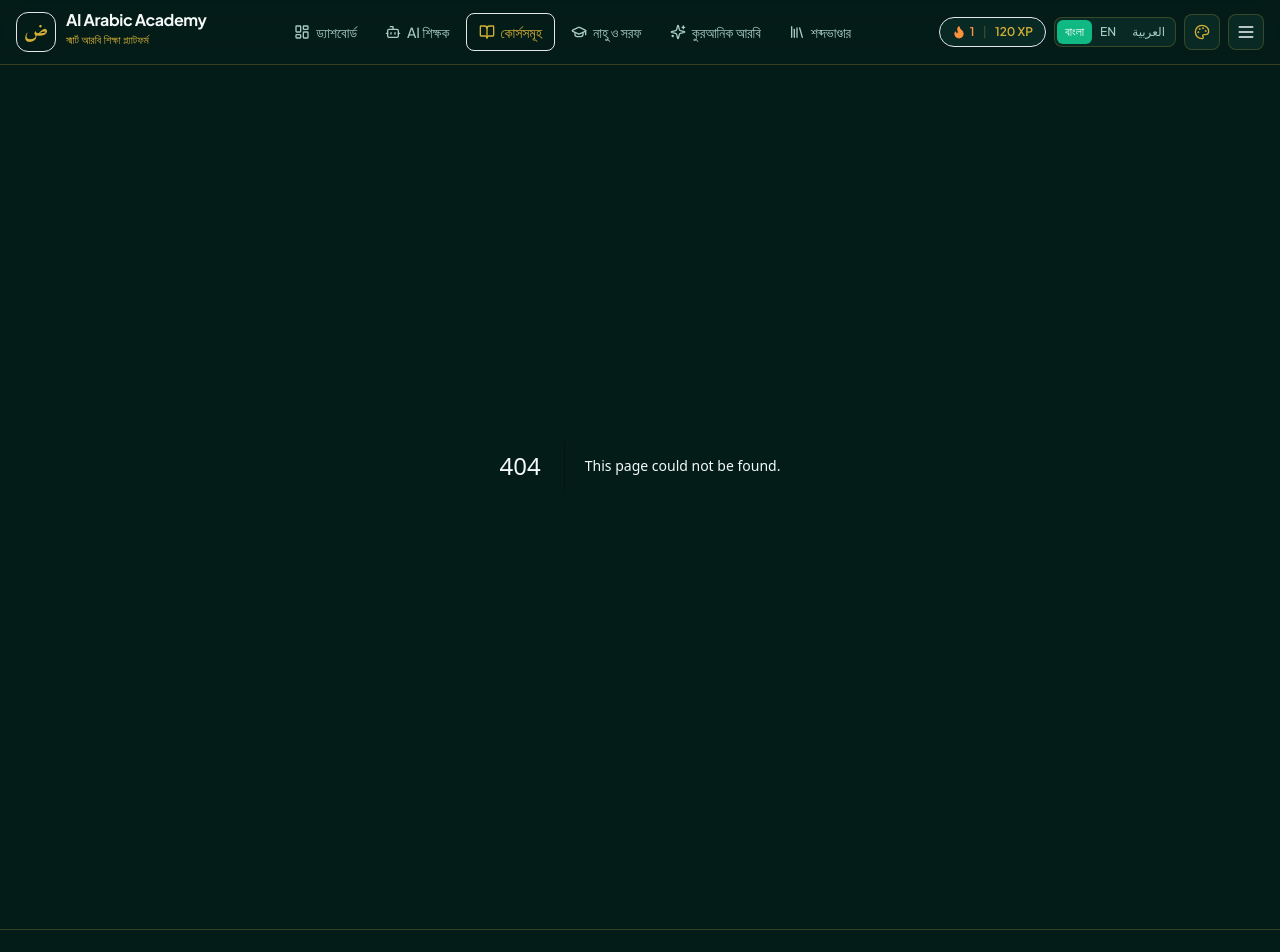
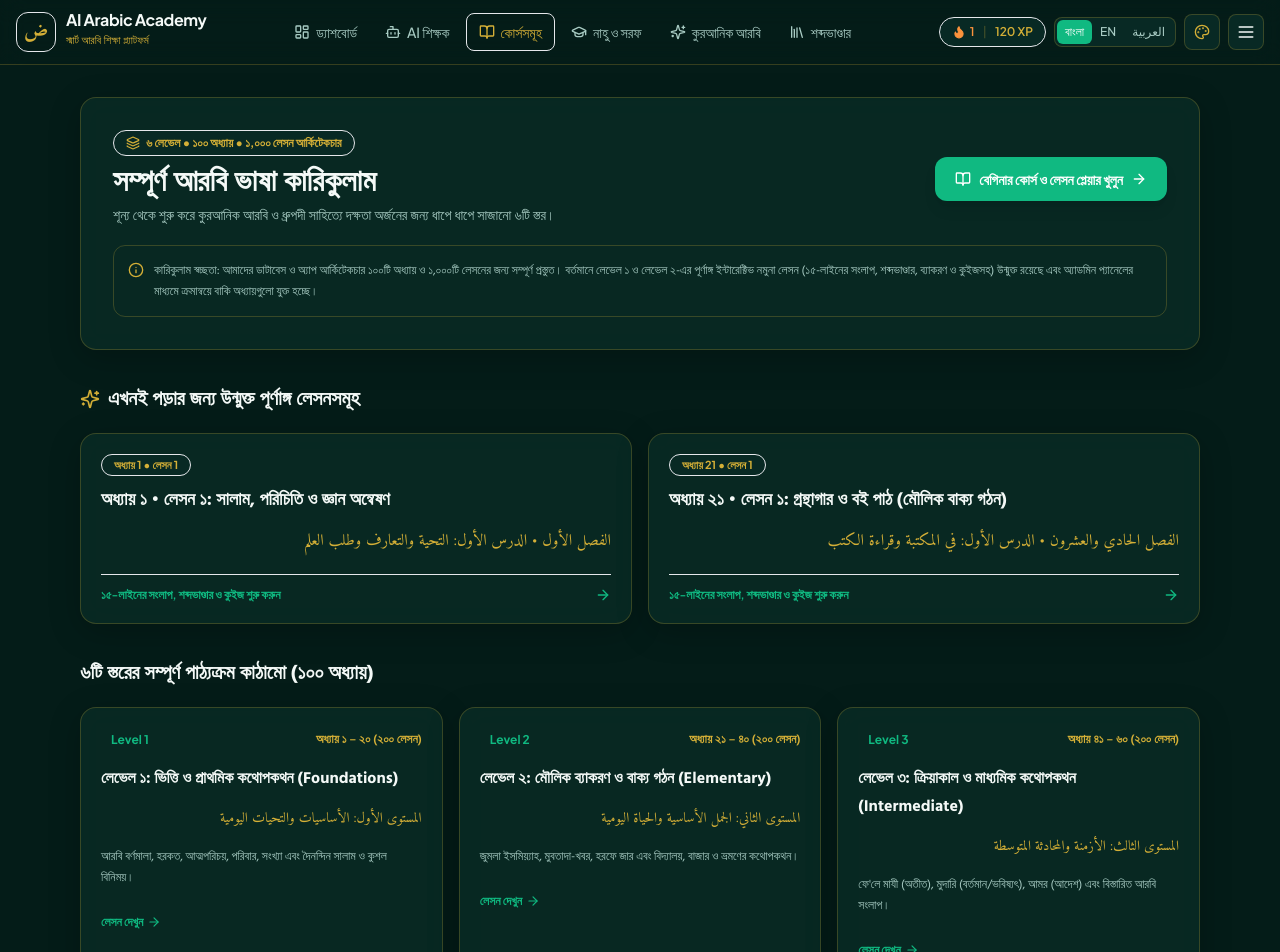
Before and after one commit to asharalo409/ai-arabic-academy, a Next.js app: page /courses in a window 1280 px wide. Before the commit this address had no page. Shown: the top 952 px of the page. Built offline with nearby package versions, Linux system fonts and the light colour scheme.

Commit message:
Create page.tsx

```diff
--- /dev/null
+++ b/src/app/courses/page.tsx
@@ -0,0 +1,159 @@
+"use client";
+
+import React from "react";
+import Link from "next/link";
+import {
+  BookOpen,
+  Layers,
+  CheckCircle2,
+  ArrowRight,
+  Sparkles,
+  Info,
+} from "lucide-react";
+import { useApp } from "@/context/AppContext";
+import { CURRICULUM_LEVELS, SAMPLE_LESSONS } from "@/data/curriculum";
+
+export default function CoursesPage() {
+  const { t, stats } = useApp();
+
+  return (
+    <div className="mx-auto max-w-6xl px-4 py-8 space-y-8">
+      {/* Header */}
+      <div className="glass-card rounded-2xl p-6 sm:p-8 space-y-4">
+        <div className="flex flex-wrap items-center justify-between gap-4">
+          <div className="space-y-1">
+            <span className="inline-flex items-center gap-1.5 rounded-full border border-accentGold/40 bg-bgSecondary px-3 py-1 text-xs font-bold text-accentGold">
+              <Layers className="h-3.5 w-3.5" />
+              {t("৬ লেভেল • ১০০ অধ্যায় • ১,০০০ লেসন আর্কিটেকচার", "6 Levels • 100 Chapters • 1,000-Lesson Architecture", "٦ مستويات • ١٠٠ فصل • ١٠٠٠ درس")}
+            </span>
+            <h1 className="text-2xl sm:text-3xl font-bold text-textPrimary bangla-text pt-1">
+              {t("সম্পূর্ণ আরবি ভাষা কারিকুলাম", "Complete Arabic Curriculum", "المنهج الكامل للغة العربية")}
+            </h1>
+            <p className="text-sm text-textSecondary bangla-text max-w-2xl">
+              {t(
+                "শূন্য থেকে শুরু করে কুরআনিক আরবি ও ধ্রুপদী সাহিত্যে দক্ষতা অর্জনের জন্য ধাপে ধাপে সাজানো ৬টি স্তর।",
+                "A progressive 6-level curriculum taking you from zero to Quranic Arabic and classical fluency.",
+                "منهج متدرج من ٦ مستويات يأخذك من البداية إلى إتقان العربية القرآنية والفصيحة."
+              )}
+            </p>
+          </div>
+
+          <Link
+            href="/courses/beginners"
+            className="inline-flex items-center gap-2 rounded-xl bg-accentPrimary px-5 py-3 text-xs sm:text-sm font-bold text-white shadow-lg hover:opacity-95 transition"
+          >
+            <BookOpen className="h-4 w-4" />
+            <span>{t("বেগিনার কোর্স ও লেসন প্লেয়ার খুলুন", "Open Beginner Course & Lesson Player", "افتح دورة المبتدئين")}</span>
+            <ArrowRight className="h-4 w-4" />
+          </Link>
+        </div>
+
+        {/* Honest Curriculum Expansion Notice */}
+        <div className="flex items-start gap-2.5 rounded-xl border border-borderColor bg-bgSecondary/70 p-3.5 text-xs text-textSecondary bangla-text">
+          <Info className="h-4 w-4 shrink-0 text-accentGold mt-0.5" />
+          <span>
+            {t(
+              "কারিকুলাম স্বচ্ছতা: আমাদের ডাটাবেস ও অ্যাপ আর্কিটেকচার ১০০টি অধ্যায় ও ১,০০০টি লেসনের জন্য সম্পূর্ণ প্রস্তুত। বর্তমানে লেভেল ১ ও লেভেল ২-এর পূর্ণাঙ্গ ইন্টারেক্টিভ নমুনা লেসন (১৫-লাইনের সংলাপ, শব্দভাণ্ডার, ব্যাকরণ ও কুইজসহ) উন্মুক্ত রয়েছে এবং অ্যাডমিন প্যানেলের মাধ্যমে ক্রমান্বয়ে বাকি অধ্যায়গুলো যুক্ত হচ্ছে।",
+              "Curriculum Transparency: Our database and app architecture support all 100 chapters and 1,000 lessons. Full interactive sample lessons (with 15-line dialogues, vocabulary, grammar & quizzes) are live now, with additional chapters expanding progressively via the Admin system.",
+              "شفافية المنهج: البنية التحتية جاهزة لـ ١٠٠٠ درس، والدروس النموذجية التفاعلية متاحة الآن للتعلم المباشر."
+            )}
+          </span>
+        </div>
+      </div>
+
+      {/* Interactive Live Lessons Quick Access */}
+      <section className="space-y-4">
+        <h2 className="text-xl font-bold text-textPrimary flex items-center gap-2 bangla-text">
+          <Sparkles className="h-5 w-5 text-accentGold" />
+          <span>{t("এখনই পড়ার জন্য উন্মুক্ত পূর্ণাঙ্গ লেসনসমূহ", "Live Interactive Lessons Available Now", "الدروس التفاعلية المتاحة الآن")}</span>
+        </h2>
+
+        <div className="grid grid-cols-1 md:grid-cols-2 gap-4">
+          {SAMPLE_LESSONS.map((lesson) => {
+            const isCompleted = stats.completedLessons.includes(lesson.id);
+            return (
+              <Link
+                key={lesson.id}
+                href={`/courses/beginners?lesson=${lesson.id}`}
+                className="glass-card rounded-2xl p-5 hover:border-accentGold/60 transition flex flex-col justify-between space-y-4"
+              >
+                <div className="space-y-2">
+                  <div className="flex items-center justify-between gap-2">
+                    <span className="rounded-full border border-accentGold/40 bg-bgSecondary px-3 py-0.5 text-[11px] font-bold text-accentGold">
+                      {t(`অধ্যায় ${lesson.chapterNumber} • লেসন ${lesson.lessonNumber}`, `Chapter ${lesson.chapterNumber} • Lesson ${lesson.lessonNumber}`, `الفصل ${lesson.chapterNumber}`)}
+                    </span>
+                    {isCompleted && (
+                      <span className="inline-flex items-center gap-1 text-xs font-semibold text-accentPrimary">
+                        <CheckCircle2 className="h-4 w-4" />
+                        {t("সম্পন্ন", "Completed", "مكتمل")}
+                      </span>
+                    )}
+                  </div>
+                  <h3 className="text-lg font-bold text-textPrimary bangla-text">
+                    {t(lesson.titleBn, lesson.titleEn, lesson.titleAr)}
+                  </h3>
+                  <p dir="rtl" className="arabic-text text-base text-accentGold">
+                    {lesson.titleAr}
+                  </p>
+                </div>
+
+                <div className="pt-3 border-t border-borderColor/50 flex items-center justify-between text-xs font-semibold text-accentPrimary">
+                  <span>
+                    {t(
+                      "১৫-লাইনের সংলাপ, শব্দভাণ্ডার ও কুইজ শুরু করুন",
+                      "Start 15-Line Dialogue, Vocab & Quiz",
+                      "ابدأ الدرس والحوار"
+                    )}
+                  </span>
+                  <ArrowRight className="h-4 w-4" />
+                </div>
+              </Link>
+            );
+          })}
+        </div>
+      </section>
+
+      {/* 6 Curriculum Levels Roadmap */}
+      <section className="space-y-4">
+        <h2 className="text-xl font-bold text-textPrimary bangla-text">
+          {t("৬টি স্তরের সম্পূর্ণ পাঠ্যক্রম কাঠামো (১০০ অধ্যায়)", "6-Level Curriculum Structure (100 Chapters)", "هيكل المستويات الستة (١٠٠ فصل)")}
+        </h2>
+
+        <div className="grid grid-cols-1 md:grid-cols-2 lg:grid-cols-3 gap-4">
+          {CURRICULUM_LEVELS.map((lvl) => (
+            <div key={lvl.id} className="glass-card rounded-2xl p-5 space-y-3">
+              <div className="flex items-center justify-between">
+                <span className="rounded-lg bg-accentPrimary/20 px-2.5 py-1 text-xs font-bold text-accentPrimary">
+                  Level {lvl.number}
+                </span>
+                <span className="text-xs font-semibold text-accentGold bangla-text">
+                  {lvl.chapterRange}
+                </span>
+              </div>
+
+              <h3 className="text-base font-bold text-textPrimary bangla-text">
+                {t(lvl.titleBn, lvl.titleEn, lvl.titleAr)}
+              </h3>
+              <p dir="rtl" className="arabic-text text-sm text-accentGold">
+                {lvl.titleAr}
+              </p>
+              <p className="text-xs text-textSecondary bangla-text leading-relaxed">
+                {lvl.descriptionBn}
+              </p>
+
+              <div className="pt-2">
+                <Link
+                  href="/courses/beginners"
+                  className="inline-flex items-center gap-1 text-xs font-bold text-accentPrimary hover:underline"
+                >
+                  <span>{t("লেসন দেখুন", "View Lessons", "عرض الدروس")}</span>
+                  <ArrowRight className="h-3.5 w-3.5" />
+                </Link>
+              </div>
+            </div>
+          ))}
+        </div>
+      </section>
+    </div>
+  );
+}
```
